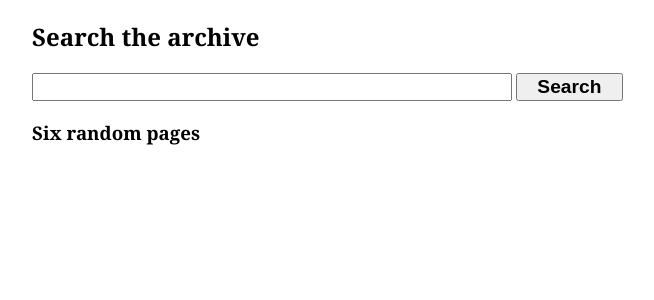
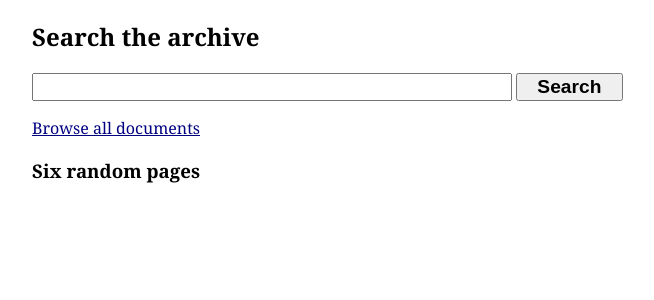
Before and after one commit to simonw/sfms-history, a Python web app: template templates/index.html in a window 1280 px wide. Shown: the part 158-458 px from the top of the page, without its empty margins (46-700 px from the left). Run offline with Jinja, Linux system fonts and the light colour scheme; the template is opened without the code that fills it, so the values that code supplies are empty.

Commit message:
Link to /docs, refs #9, #5

```diff
--- a/templates/index.html
+++ b/templates/index.html
@@ -7,6 +7,7 @@
     <input type="submit" value="Search" style="font-size: 1.2em; font-weight: bold; padding: 0.05em 1em;">
   </p>
 </form>
+<p><a href="/docs">Browse all documents</a></p>
 
 {% if results %}
   <p>{{ count }} results <small>(showing {{ results|length }}){% if not_first_page %} <a href="/?q={{ q|urlencode }}">First page</a>{% endif %}</small></p>
```
